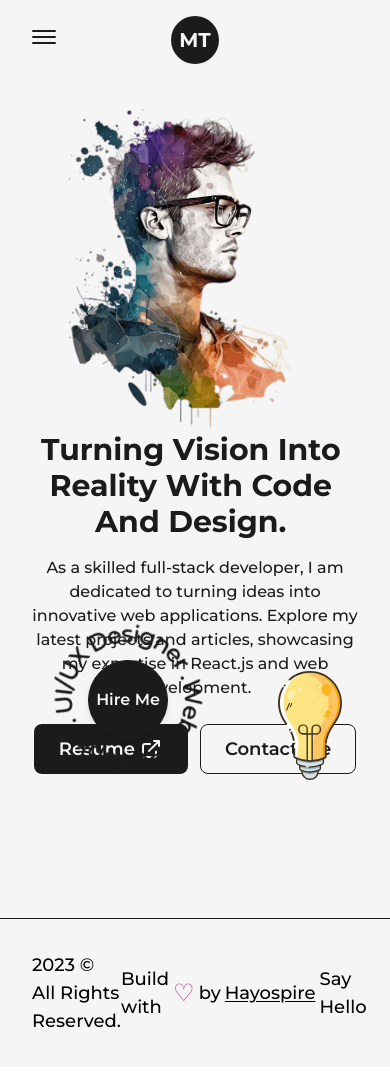
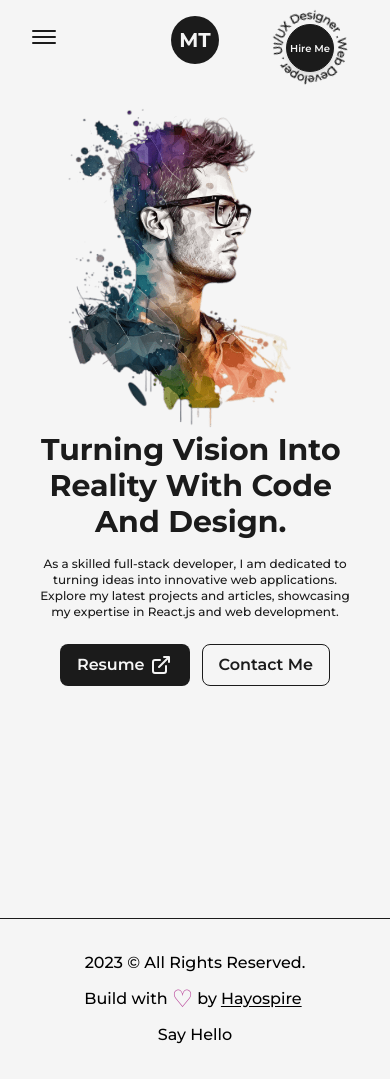
Before and after one commit to MilkiasTonji/mock-portfolio, a Next.js app: page / in a window 390 px wide. Built offline with nearby package versions, Linux system fonts and the light colour scheme.

Commit message:
home page, navbar, and footer responsiviness is completed

```diff
--- a/src/components/Footer.js
+++ b/src/components/Footer.js
@@ -4,10 +4,11 @@ import Link from 'next/link'
 
 const Footer = () => {
   return (
-    <footer className='w-full border-t-[1px] border-solid border-dark font-medium text-lg dark:text-light dark:border-light'>
-        <Layout className='py-8 flex items-center justify-between'>
+    <footer className='w-full border-t-[1px] border-solid border-dark font-medium text-lg dark:text-light
+    dark:border-light sm:text-base'>
+        <Layout className='py-8 flex items-center justify-between lg:flex-col lg:py-6'>
             <span>{new Date().getFullYear()} &copy; All Rights Reserved.</span>
-                <div className='flex items-center'>
+                <div className='flex items-center lg:py-2'>
                     Build with <span className='text-primary text-2xl px-1 dark:text-primaryDark'>&#9825;</span> by
                     <Link href={"https://www.hayospire.com"} target={'_blank'} className='underline underline-offset-2 px-1'>Hayospire</Link>
 
--- a/src/components/HireMe.js
+++ b/src/components/HireMe.js
@@ -4,14 +4,15 @@ import Link from 'next/link'
 
 const HireMe = () => {
   return (
-    <div className='fixed left-8 bottom-12 flex items-center justify-center overflow-hidden'>
+    <div className='fixed left-8 bottom-12 flex items-center justify-center overflow-hidden md:absolute md:right-8 md:left-auto md:top-0 md:bottom-auto md:w-24'>
         <div className='w-48 h-auto flex items-center justify-center relative'>
             <CircularText className={"fill-dark animate-spin-slow dark:fill-light"} />
             <Link href={"mailto:mikytonji1362@gmail.com"} className='flex items-center justify-center
             absolute left-1/2 top-1/2 -translate-x-1/2 -translate-y-1/2 bg-dark text-light
             shadow-md border border-solid border-dark w-20 h-20 rounded-full font-semibold
             hover:bg-light hover:text-dark dark:bg-light dark:text-dark hover:dark:bg-dark
-            hover:dark:text-light hover:dark:border-light'>Hire Me</Link>
+            hover:dark:text-light hover:dark:border-light md:w-12 md:h-12 md:text-[10px]'
+            >Hire Me</Link>
         </div>
     </div>
   )
--- a/src/components/Navbar.js
+++ b/src/components/Navbar.js
@@ -56,7 +56,7 @@ const Navbar = () => {
     }
 
     return (
-        <header className='w-full px-32 py-8 font-medium flex items-center justify-between dark:text-light relative md:px-8'>
+        <header className='w-full px-32 py-8 font-medium flex items-center justify-between dark:text-light relative md:px-12 z-10 lg:px-16 sm:px-8'>
             <button className='flex-col justify-center items-center hidden lg:flex'
                 onClick={handleClick}
             >
--- a/src/pages/index.js
+++ b/src/pages/index.js
@@ -31,18 +31,18 @@ export default function Home() {
             <div className='w-1/2 flex flex-col items-center self-center lg:w-full lg:text-center'>
               <AnimatedText text={"Turning Vision Into Reality With Code And Design."}
                className='!text-6xl !text-left xl:!text-5xl lg:!text-center md:!text-5xl sm:!text-3xl' />
-              <p className='my-4 text-base font-medium'>As a skilled full-stack developer, I am dedicated to turning ideas into innovative web applications.
+              <p className='my-4 text-base font-medium md:text-sm sm:text-xs'>As a skilled full-stack developer, I am dedicated to turning ideas into innovative web applications.
                 Explore my latest projects and articles, showcasing my expertise in React.js and web development.</p>
                 <div className='flex items-center self-start mt-2 lg:self-center'>
                   <Link href="/dummy.pdf" target='_blank'
                   className='flex items-center bg-dark text-light p-2.5 px-6
                   dark:bg-light dark:text-dark hover:dark:bg-dark hover:dark:text-light hover:dark:border-light
-                  rounded-lg text-lg font-semibold hover:bg-light hover:text-dark border border-solid border-transparent hover:border-dark'
+                  rounded-lg text-lg font-semibold hover:bg-light hover:text-dark border border-solid border-transparent hover:border-dark md:p-2 md:px-4 md:text-base'
                   download={true}
                   >Resume <LinkArrow className={"w-6 ml-1"} /> </Link>
                   <Link href="mailto:mikytonji1362@gmail.com" target='_blank'
                   className='flex items-center text-dark ml-3 p-2.5 px-6 rounded-lg text-lg font-semibold hover:bg-dark
-                   hover:text-light border border-solid border-dark dark:text-light dark:border-light hover:dark:bg-light hover:dark:text-dark'
+                   hover:text-light border border-solid border-dark dark:text-light dark:border-light hover:dark:bg-light hover:dark:text-dark md:p-2 md:px-4 md:text-base'
                   >Contact Me</Link>
                 </div>
             </div>
@@ -50,7 +50,7 @@ export default function Home() {
         </Layout>
 
         <HireMe />
-        <div className='absolute right-12 bottom-16 inline-block w-16'>
+        <div className='absolute right-12 bottom-16 inline-block w-16 md:hidden'>
           <Image src={lightBulb} alt='MilkiasTonji' className='w-full h-auto' />
         </div>
       </main>
```
